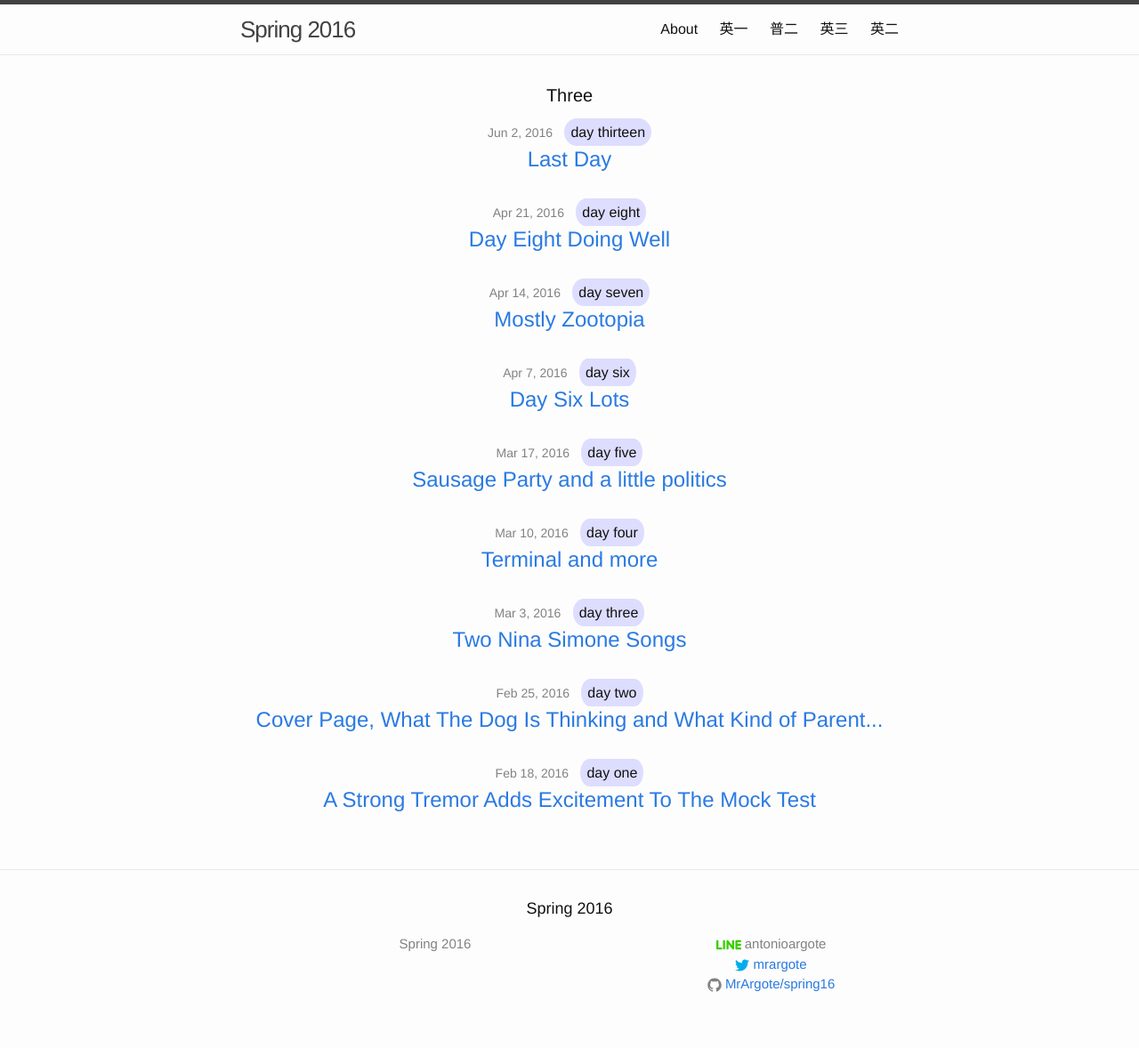
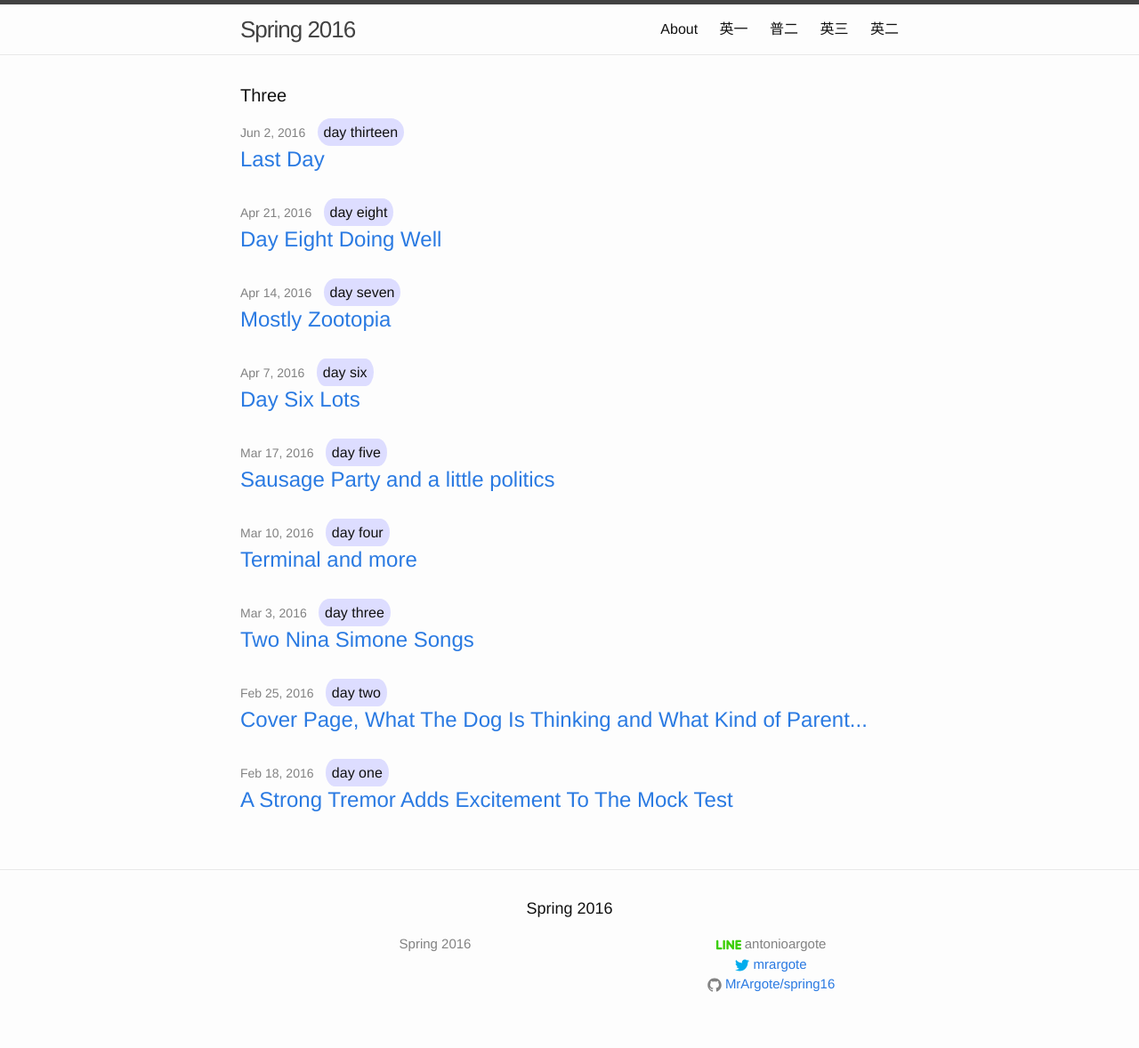
Before and after one commit to MrArgote/spring16, a Jekyll site: the page built from three.html, in a window 1280 px wide. Shown: the whole page at 89% size. Built offline with Jekyll 4.4.1, drawn with Linux system fonts in a browser that asks for light colours.

Commit message:
changed the home class in index to home-index to fix the accidental centering of text in other pages

```diff
--- a/_sass/_base.scss
+++ b/_sass/_base.scss
@@ -207,7 +207,7 @@ pre {
  * Index Page
  */
 
-.home {
+.home-index {
 	text-align: center;
 }
 
--- a/index.html
+++ b/index.html
@@ -2,7 +2,7 @@
 layout: default
 ---
 
-<div class="home">
+<div class="home-index">
 	<h1>Which one is your class?</h1>
         {% for my_page in site.pages %}
           {% if my_page.class %}
```
